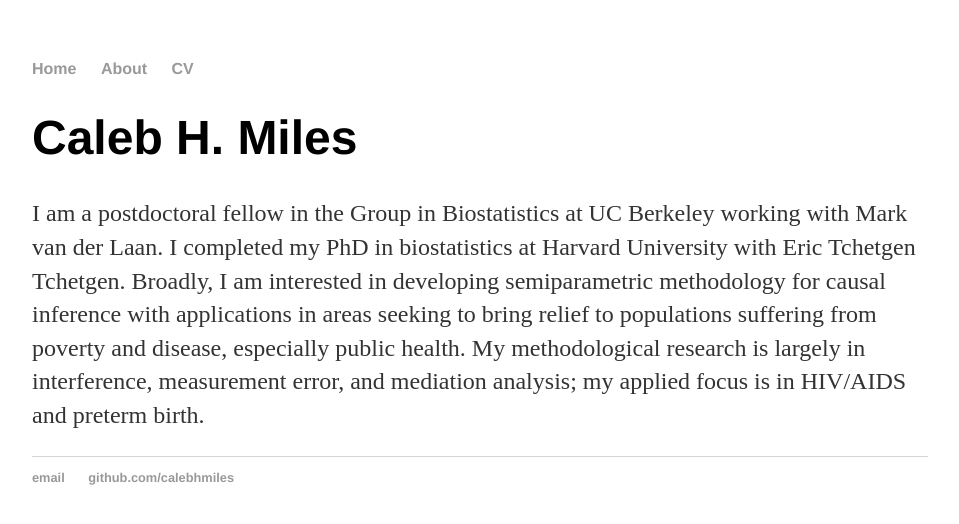
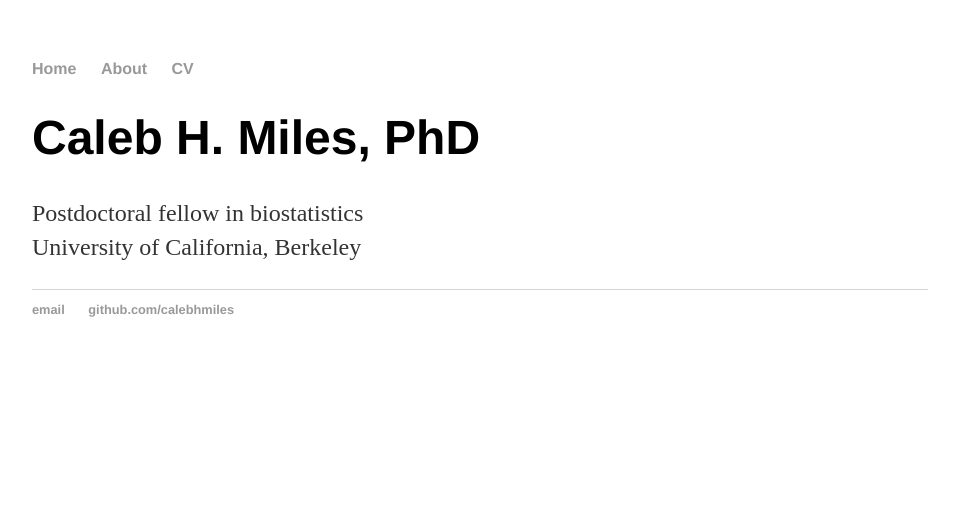
Before and after one commit to calebhmiles/calebhmiles.github.io, a Jekyll site: the page built from index.html, in a window 1280 px wide. Shown: the top 524 px of the page, without its empty margins (160-1119 px from the left). Built offline with Jekyll 4.4.1, drawn with Linux system fonts in a browser that asks for light colours.

Commit message:
Update index.html
Remove about me

```diff
--- a/index.html
+++ b/index.html
@@ -3,6 +3,7 @@ layout: default
 title: Caleb H. Miles, PhD
 ---
 <div class="blurb">
-	<h1>Caleb H. Miles</h1>
-	<p>I am a postdoctoral fellow in the Group in Biostatistics at UC Berkeley working with Mark van der Laan. I completed my PhD in biostatistics at Harvard University with Eric Tchetgen Tchetgen. Broadly, I am interested in developing semiparametric methodology for causal inference with applications in areas seeking to bring relief to populations suffering from poverty and disease, especially public health. My methodological research is largely in interference, measurement error, and mediation analysis; my applied focus is in HIV/AIDS and preterm birth.</p>
+	<h1>Caleb H. Miles, PhD</h1>
+	<p>Postdoctoral fellow in biostatistics <br> University of California, Berkeley </p>
+
 </div><!-- /.blurb -->
```
